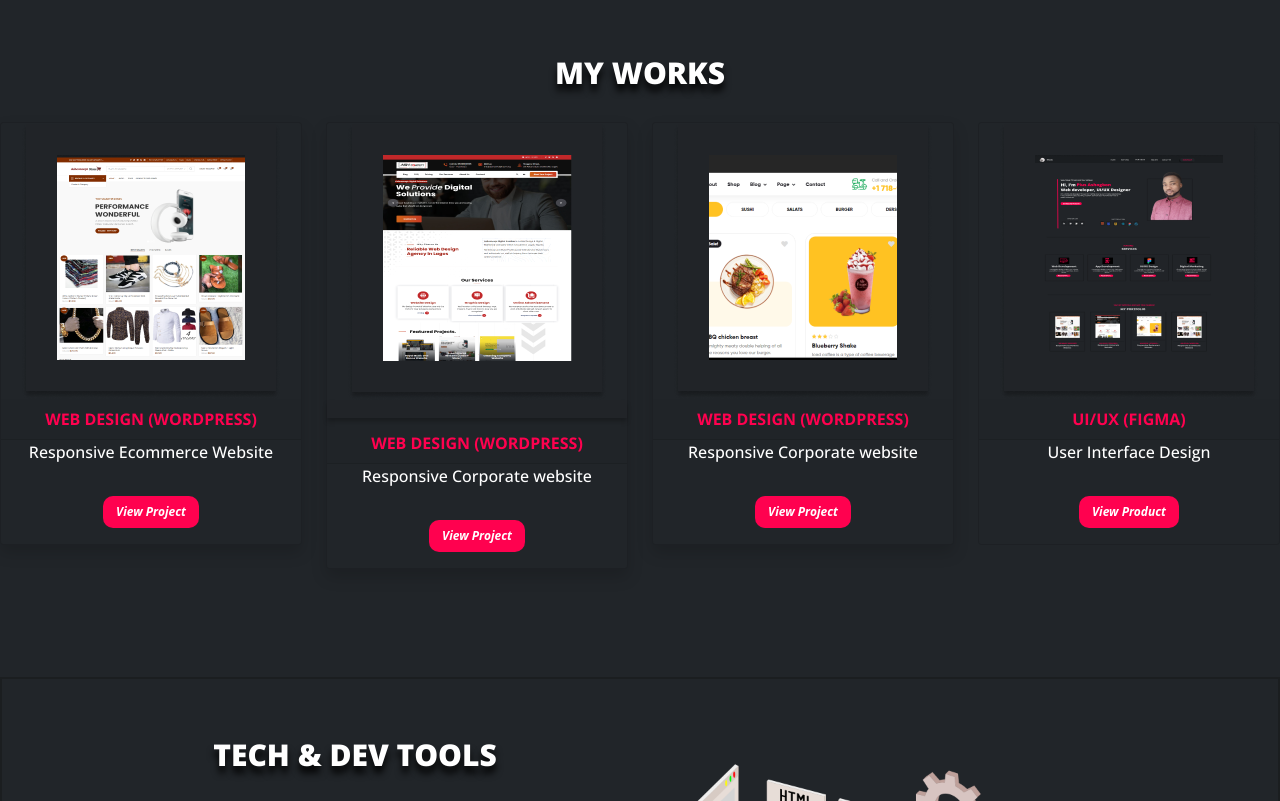
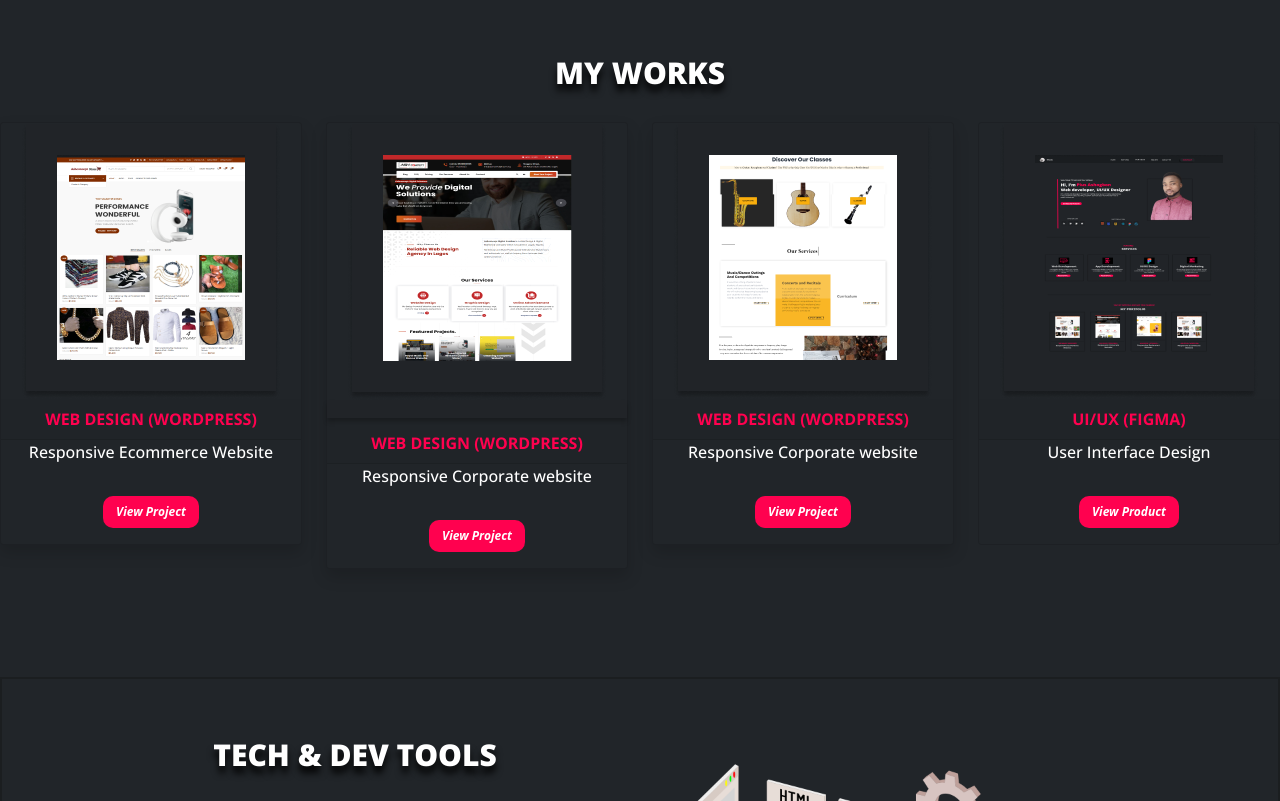
Before and after one commit to PiusAsh/My-Portfolio-, a plain HTML site: page index.html in a window 1280 px wide. Shown: the part 1400-2201 px from the top of the page. Drawn offline with nearby package versions, Linux system fonts and the light colour scheme.

Commit message:
Changed the last project image

```diff
--- a/index.html
+++ b/index.html
@@ -165,7 +165,7 @@
           </div></div>
         <div class="col-lg-3 col-md-6 mb-4 mb-lg-0"><div class="bg-dark shadow card text-center ">
             <div class="bg-image hover-overlay ripple" data-mdb-ripple-color="light">
-              <img src="Assets/food 1.png" class="img-fluid" />
+              <img src="Assets/rmd1.png" class="img-fluid" />
               <a href="#!">
                 <div class="mask" style="background-color: rgba(251, 251, 251, 0.15)"></div>
               </a>
```
Also changed, not shown: Assets/rmd.png (added), Assets/rmd1.png (added), Assets/rmdd.png (added).
